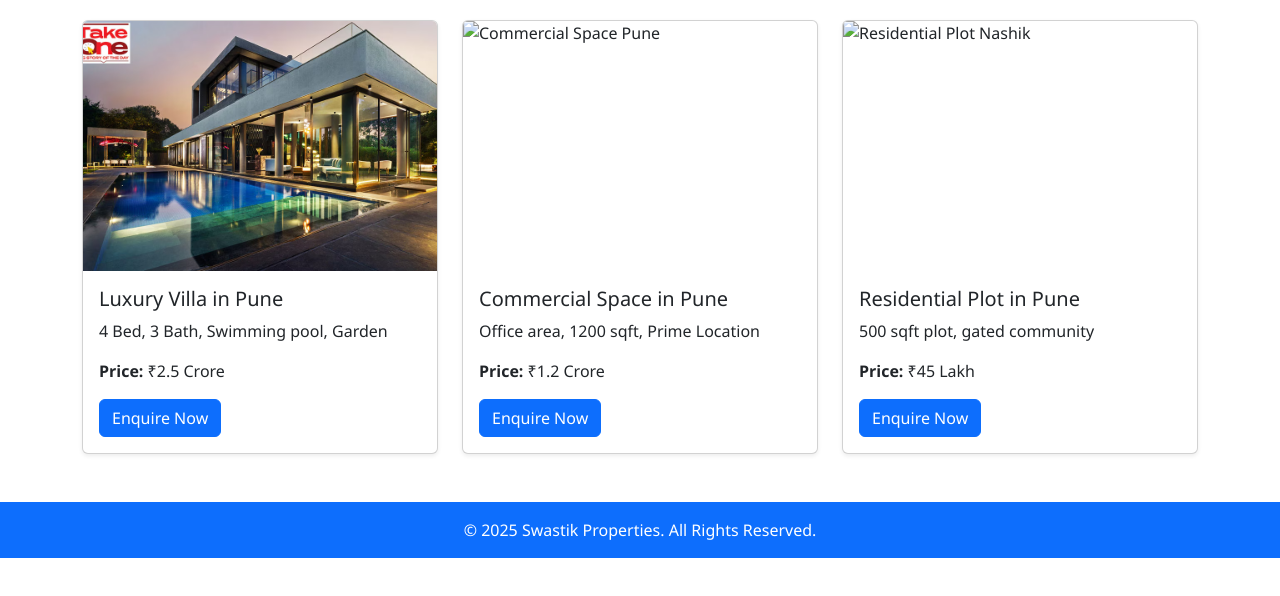
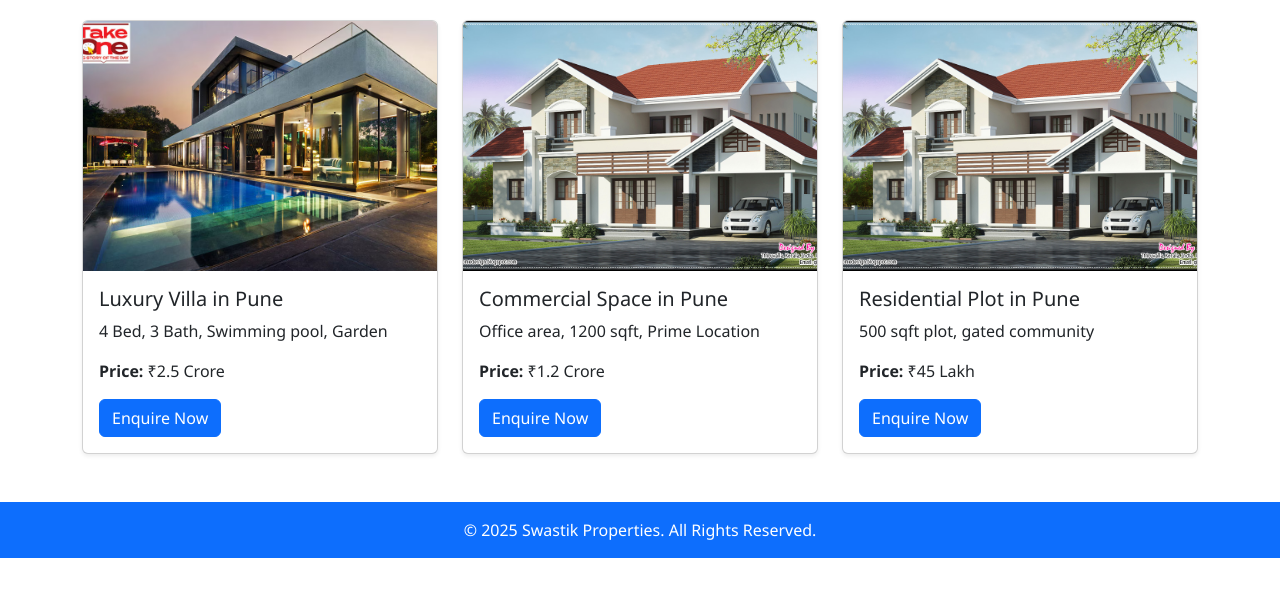
Before and after one commit to sairaj6907p/REALETATES-MARKETING, a plain HTML site: page properties.html in a window 1280 px wide. Shown: the part 146-742 px from the top of the page. Drawn offline with nearby package versions, Linux system fonts and the light colour scheme; files that its build step writes are made by us from their sources.

Commit message:
Update properties.html

```diff
--- a/properties.html
+++ b/properties.html
@@ -43,7 +43,7 @@
 
       <div class="col">
         <div class="card h-100 shadow-sm">
-          <img src="images\.jpg1.jpg" class="card-img-top" alt="Commercial Space Pune" />
+          <img src="images/a.jpg.jpg" class="card-img-top" alt="Commercial Space Pune" />
           <div class="card-body">
             <h5 class="card-title">Commercial Space in Pune</h5>
             <p class="card-text">Office area, 1200 sqft, Prime Location</p>
@@ -55,7 +55,7 @@
 
       <div class="col">
         <div class="card h-100 shadow-sm">
-          <img src="images\.jpg2.jpg" class="card-img-top" alt="Residential Plot Nashik" />
+          <img src="images/a.jpg.jpg" class="card-img-top" alt="Residential Plot Nashik" />
           <div class="card-body">
             <h5 class="card-title">Residential Plot in Pune</h5>
             <p class="card-text">500 sqft plot, gated community</p>
```
